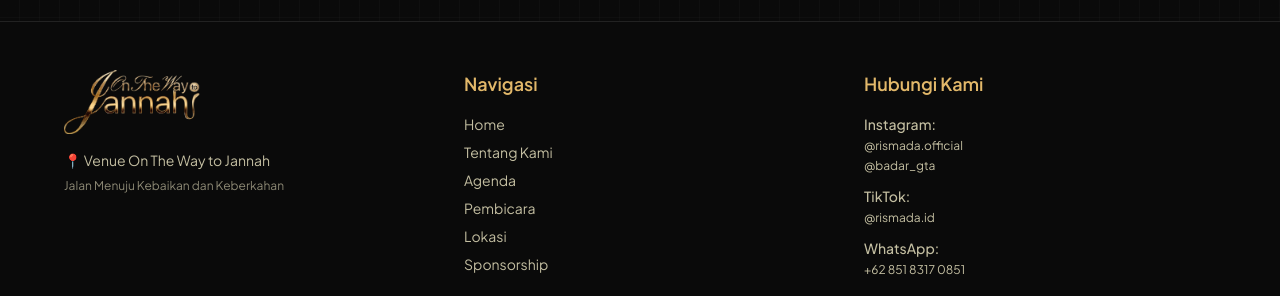
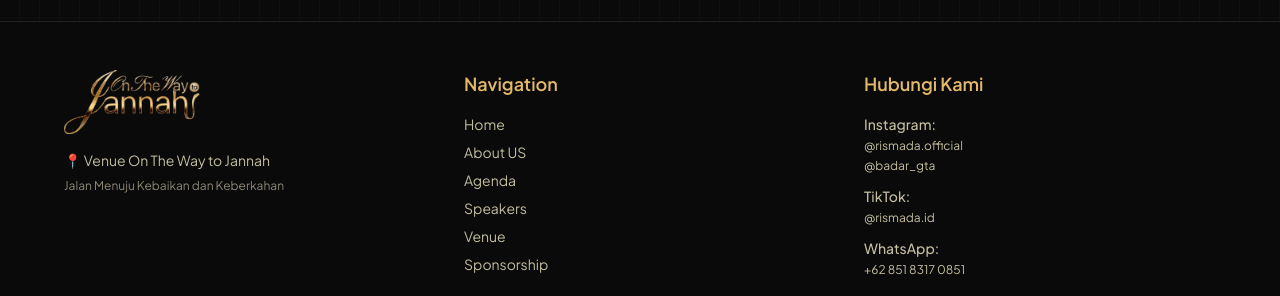
Before and after one commit to akaal-id/otwjannah-project, a Next.js app: page / in a window 1280 px wide. Shown: the part 6523-6819 px from the top of the page. Built offline with nearby package versions, Linux system fonts and the light colour scheme.

Commit message:
update metadata

```diff
--- a/src/app/layout.tsx
+++ b/src/app/layout.tsx
@@ -12,6 +12,20 @@ const plusJakartaSans = Plus_Jakarta_Sans({
 export const metadata: Metadata = {
   title: "On The Way to Jannah",
   description: "Landing page for the Islamic spiritual event On The Way to Jannah",
+  icons: {
+    icon: [
+      {
+        url: "/images/main-rismada.png",
+        type: "image/png",
+      },
+    ],
+    apple: [
+      {
+        url: "/images/main-rismada.png",
+        type: "image/png",
+      },
+    ],
+  },
 };
 
 export default function RootLayout({
--- a/src/components/Footer.tsx
+++ b/src/components/Footer.tsx
@@ -28,13 +28,13 @@ const Footer = () => (
 
         {/* Kolom 2: Menu Navigasi */}
         <div className="flex flex-col items-center md:items-start">
-          <h3 className="text-lg font-semibold text-[#e2b86a] mb-4">Navigasi</h3>
+          <h3 className="text-lg font-semibold text-[#e2b86a] mb-4">Navigation</h3>
           <div className="flex flex-col space-y-2 text-center md:text-left">
             <a href="#home" className="text-sm hover:text-[#e2b86a] transition-colors duration-200">Home</a>
-            <a href="#about" className="text-sm hover:text-[#e2b86a] transition-colors duration-200">Tentang Kami</a>
+            <a href="#about" className="text-sm hover:text-[#e2b86a] transition-colors duration-200">About US</a>
             <a href="#agenda" className="text-sm hover:text-[#e2b86a] transition-colors duration-200">Agenda</a>
-            <a href="#speakers" className="text-sm hover:text-[#e2b86a] transition-colors duration-200">Pembicara</a>
-            <a href="#venue" className="text-sm hover:text-[#e2b86a] transition-colors duration-200">Lokasi</a>
+            <a href="#speakers" className="text-sm hover:text-[#e2b86a] transition-colors duration-200">Speakers</a>
+            <a href="#venue" className="text-sm hover:text-[#e2b86a] transition-colors duration-200">Venue</a>
             <a href="#sponsors" className="text-sm hover:text-[#e2b86a] transition-colors duration-200">Sponsorship</a>
           </div>
         </div>
```
Also changed, not shown: public/images/._main-rismada.png (added), public/images/main-rismada.png (added), src/app/._layout.tsx (added).
